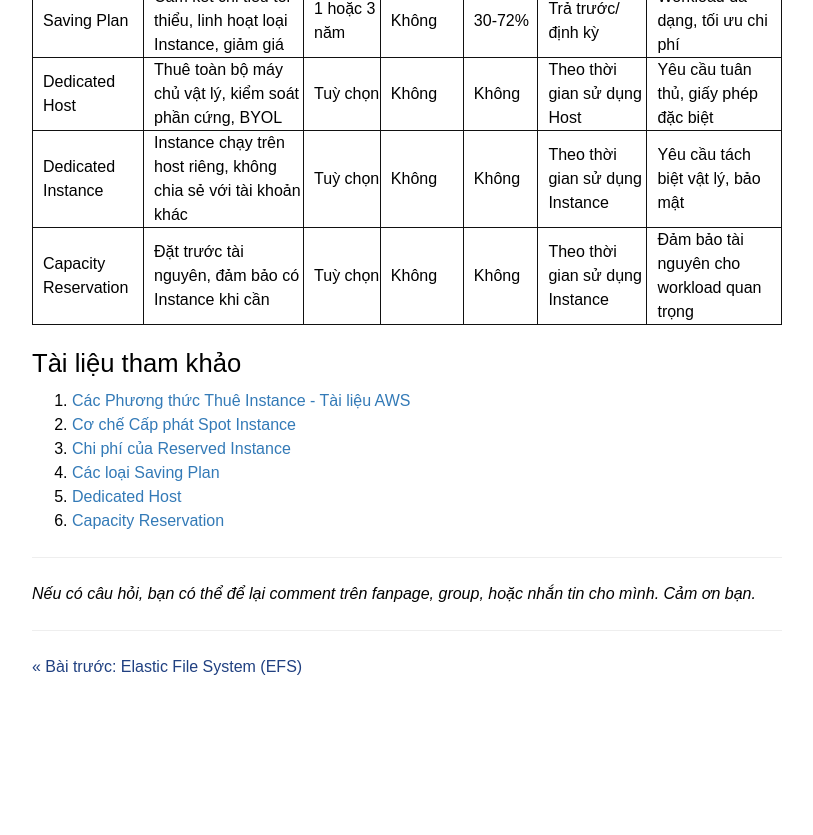
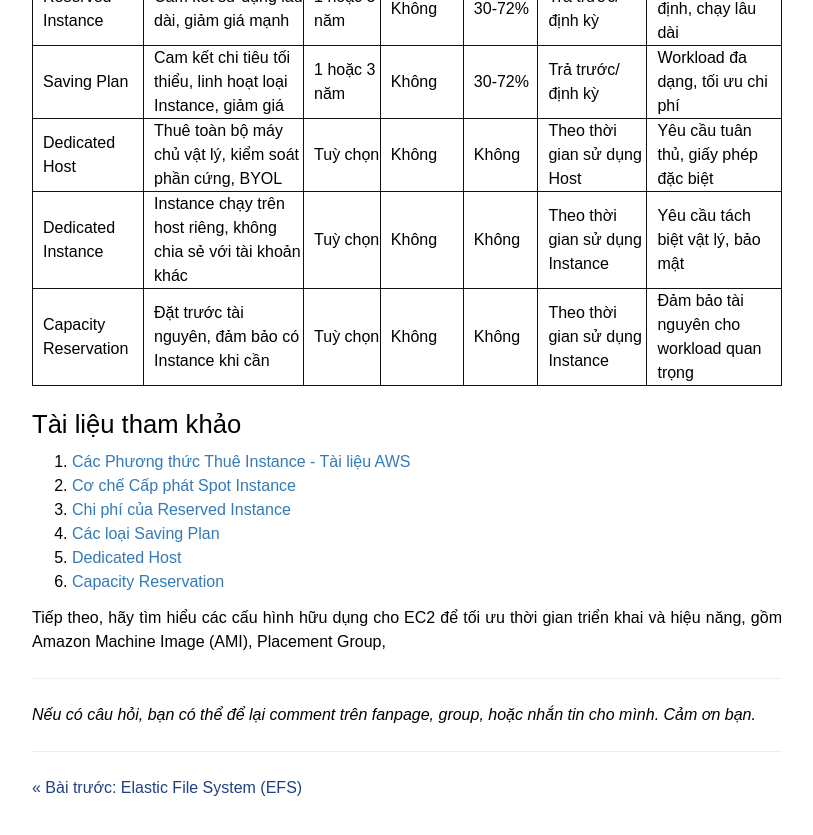
Before and after one commit to awscoban/awscoban.github.io, a Jekyll site: the page built from _posts/2025-12-29-ec2-purchase-options.md, in a window 1280 px wide and 900 px high, scrolled down 3336 px. Shown: the top 835 px of the window, without its empty margins (233-1046 px from the left). Built offline with Jekyll 4.4.1, drawn with Linux system fonts in a browser that asks for light colours; nearby versions of some CDN libraries; before the commit the page ends 4115 px from its top, so only the background shows below that; some of the changed text lies outside the part shown.

Commit message:
chore: adjust intro to next post

```diff
--- a/_posts/2025-12-29-ec2-purchase-options.md
+++ b/_posts/2025-12-29-ec2-purchase-options.md
@@ -101,8 +101,9 @@ Bảng dưới đây tóm tắt sự khác biệt giữa Dedicated Host và Dedi
 | Kiểm soát vị trí đặt Instance          | Có quyền kiểm soát cách Instance được đặt trên Host vật lý | Không hỗ trợ                              |
 | Tự động phục hồi Instance              | Có | Có                                    |
 | Mang theo giấy phép phần mềm (BYOL)    | Hỗ trợ                                               | Chỉ hỗ trợ Microsoft SQL Server with License Mobility và Windows Virtual Desktop Access (VDA)                      |
+|Hỗ trợ Capacity Reservation | Không | Có |
 
-
+<p></p>
 Dedicated Host và Dedicated Instance đều có chi phí cao hơn so với các phương thức thuê khác, dùng khi cần đáp ứng các yêu cầu đặc biệt về pháp lý hay ràng buộc, giấy phép phần mềm, cũng như bảo mật.
 
 <a name = "capacity-reservation">
@@ -135,3 +136,6 @@ Capacity Reservation cho phép người dùng **đặt trước tài nguyên** E
 4. [Các loại Saving Plan](https://docs.aws.amazon.com/savingsplans/latest/userguide/plan-types.html)
 5. [Dedicated Host](https://docs.aws.amazon.com/AWSEC2/latest/UserGuide/dedicated-hosts-overview.html)
 6. [Capacity Reservation](https://docs.aws.amazon.com/AWSEC2/latest/UserGuide/capacity-reservation-overview.html)
+
+
+Tiếp theo, hãy tìm hiểu các cấu hình hữu dụng cho EC2 để tối ưu thời gian triển khai và hiệu năng, gồm Amazon Machine Image (AMI), Placement Group,
```
